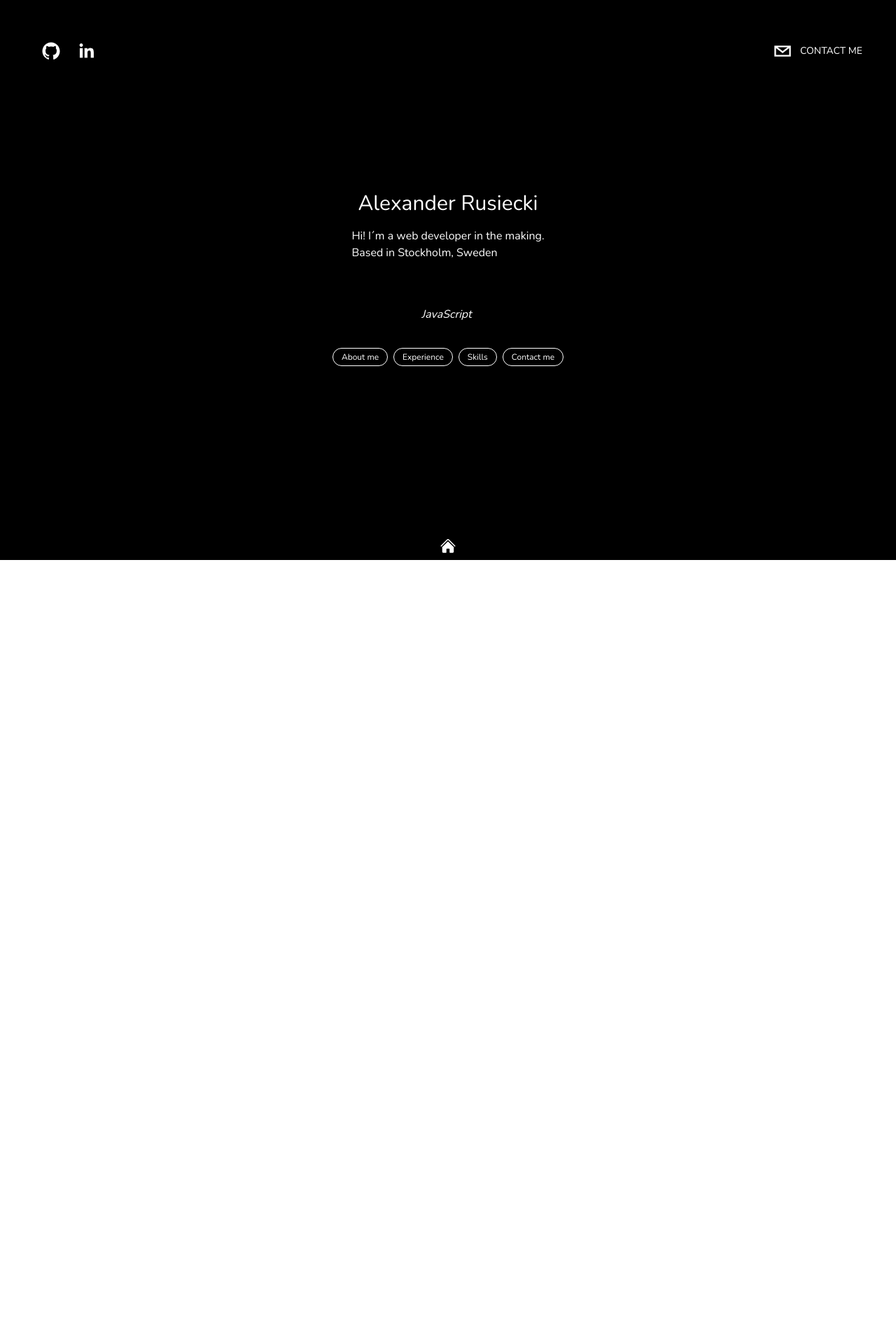
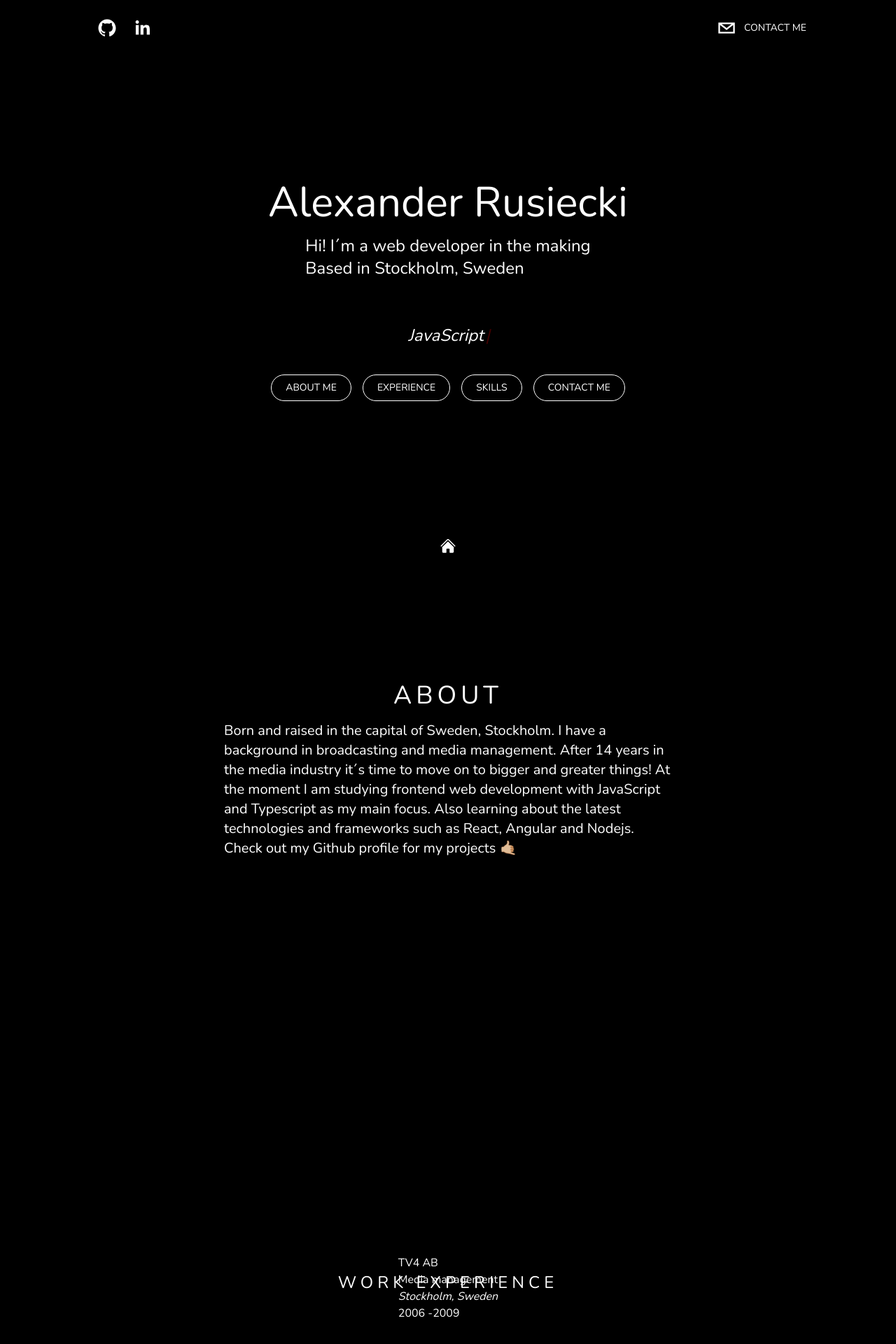
Before and after one commit to alexander-rusiecki/personal-website, a Next.js app: page / in a window 1280 px wide. Shown: the top 1920 px of the page at 70% size. Before the commit the page ends 800 px from the top, so only its background shows below. Built offline with nearby package versions, Linux system fonts and the light colour scheme.

Commit message:
add styling | remove scroll snap

```diff
--- a/components/About.tsx
+++ b/components/About.tsx
@@ -6,18 +6,18 @@ const About = (props: Props) => {
   return (
     <section
       id="about"
-      className="flex flex-col items-center justify-center h-screen snap-center"
+      className="h-[85vh] flex flex-col items-center justify-center"
     >
       <motion.h2
         initial={{ opacity: 0 }}
         whileInView={{ opacity: 1 }}
         transition={{ duration: 1.5 }}
         viewport={{ once: true }}
-        className="text-2xl mb-4 tracking-[6px] uppercase"
+        className="text-2xl mb-4 tracking-[6px] uppercase lg:text-4xl"
       >
         About
       </motion.h2>
-      <article className="px-4 mx-auto text-center">
+      <article className="px-8 mx-auto leading-7 md:px-24 lg:px-80 lg:text-xl">
         <p>
           Born and raised in the capital of Sweden, Stockholm. I have a
           background in broadcasting and media management. After 14 years in the
--- a/components/Experience.tsx
+++ b/components/Experience.tsx
@@ -1,4 +1,5 @@
 import { motion } from 'framer-motion';
+import ExperienceCard from './ExperienceCard';
 
 type Props = {};
 
@@ -6,18 +7,19 @@ const Experience = (props: Props) => {
   return (
     <section
       id="experience"
-      className="flex flex-col items-center pt-24 h-screen snap-center"
+      className="flex flex-col items-center justify-center h-screen relative"
     >
       <motion.h2
         initial={{ opacity: 0 }}
         whileInView={{ opacity: 1 }}
         transition={{ duration: 1.5 }}
         viewport={{ once: true }}
-        className="text-2xl mb-4 tracking-[6px] uppercase"
+        className="text-2xl mb-4 tracking-[6px] uppercase absolute top-38"
       >
         Work experience
       </motion.h2>
-      <article>
+      <ExperienceCard />
+      {/* <article>
         <h2>Ericsson AB</h2>
         <h3>Media management</h3>
         <address>Stockholm, Sweden</address>
@@ -52,7 +54,7 @@ const Experience = (props: Props) => {
           <time dateTime="1998">1998</time> -<time dateTime="2003">2003</time>
         </p>
         <hr />
-      </article>
+      </article> */}
     </section>
   );
 };
--- /dev/null
+++ b/components/ExperienceCard.tsx
@@ -0,0 +1,18 @@
+type Props = {};
+
+const ExperienceCard = (props: Props) => {
+  return (
+    <article>
+      <article>
+        <h2>TV4 AB</h2>
+        <h3>Media management</h3>
+        <address>Stockholm, Sweden</address>
+        <p>
+          <time dateTime="2006">2006</time> -<time dateTime="2009">2009</time>
+        </p>
+      </article>
+    </article>
+  );
+};
+
+export default ExperienceCard;
--- a/components/Footer.tsx
+++ b/components/Footer.tsx
@@ -5,7 +5,7 @@ const Footer = () => {
   return (
     <footer
       id="footer"
-      className="p-2 flex items-center justify-center sticky bottom-0"
+      className="h-[5vh] bg-black/90 p-2 flex items-center justify-center sticky bottom-0"
     >
       <Link href="#hero">
         <HomeIcon className="h-6 w-6" />
--- a/components/Header.tsx
+++ b/components/Header.tsx
@@ -7,7 +7,7 @@ const Header = (props: Props) => {
   return (
     <header
       id="header"
-      className="p-5 flex items-center justify-between sticky top-0 h-1/8 max-w-7xl mx-auto z-10 md:h-1/10 md:p-10 lg:p-12 xl:items-center"
+      className="h-[10vh] flex items-center justify-between p-6 mx-auto bg-black/90 sticky top-0 max-w-7xl z-10  md:px-20 lg:px-32 xl:items-center"
     >
       <motion.section
         initial={{ x: -500, opacity: 0, scale: 0.5 }}
@@ -40,7 +40,9 @@ const Header = (props: Props) => {
           fgColor="white"
           bgColor="transparent"
         />
-        <p className="uppercase hidden md:inline-flex text-sm">Contact me</p>
+        <p className="uppercase hidden md:inline-flex text-sm cursor-pointer">
+          Contact me
+        </p>
       </motion.section>
     </header>
   );
--- a/components/Hero.tsx
+++ b/components/Hero.tsx
@@ -31,15 +31,19 @@ const Hero = (props: Props) => {
   return (
     <section
       id="hero"
-      className="flex flex-col items-center justify-center h-screen snap-start"
+      className="h-[85vh] flex flex-col items-center justify-center"
     >
-      <h1 className="text-3xl mb-4">Alexander Rusiecki</h1>
-      <article className="font-extralight px-14">
-        <p>Hi! I´m a web developer in the making.</p>
-        <p>Based in Stockholm, Sweden</p>
+      <h1 className="text-4xl mb-4 md:text-5xl lg:text-6xl">
+        Alexander Rusiecki
+      </h1>
+      <article className="font-extralight px-18">
+        <p className="md:text-xl lg:text-2xl">
+          Hi! I´m a web developer in the making
+        </p>
+        <p className="md:text-xl lg:text-2xl">Based in Stockholm, Sweden</p>
       </article>
       <article className="italic mt-16 mb-8">
-        <h2>
+        <h2 className="md:text-xl lg:text-2xl">
           <span>{text}</span>
           <Cursor cursorColor="red" />
         </h2>
--- a/pages/index.tsx
+++ b/pages/index.tsx
@@ -9,7 +9,7 @@ import Skills from '../components/Skills';
 
 const Home: NextPage = () => {
   return (
-    <div className="bg-black font-Nunito text-white h-screen snap-y snap-mandatory overflow-scroll">
+    <div className="bg-black text-white font-Nunito">
       <Head>
         <title>Alexander Rusiecki</title>
       </Head>
--- a/styles/globals.css
+++ b/styles/globals.css
@@ -4,6 +4,6 @@
 
 @layer components {
   .my-btn {
-    @apply text-xs px-3 py-1 m-1 border border-white rounded-full transition-all hover:border-white/40 hover:text-white/40;
+    @apply text-xs px-3 py-1 m-1 border border-white rounded-full transition-all hover:border-white/40 hover:text-white/40 md:uppercase md:text-sm md:px-5 md:py-2 md:m-2 md:border md:border-white md:rounded-full md:transition-all md:hover:border-white/40 md:hover:text-white/40;
   }
 }
```
